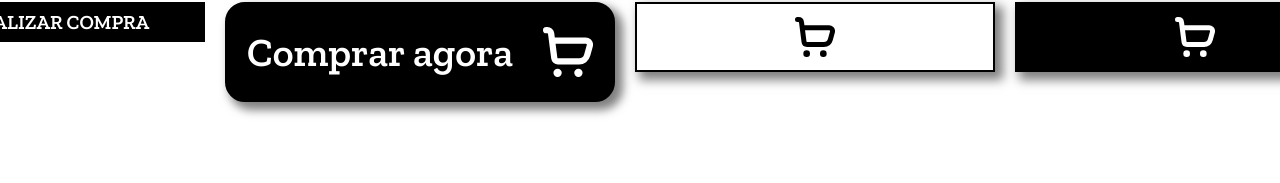
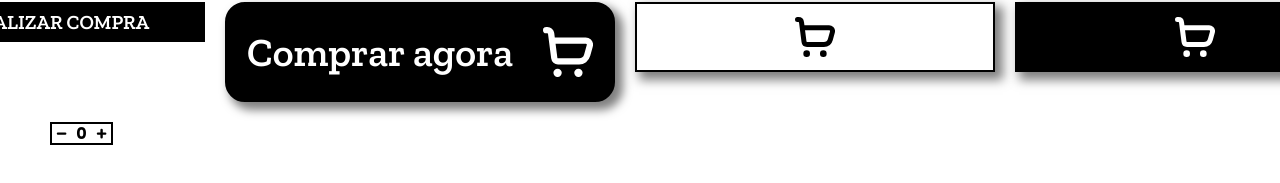
Before and after one commit to Scalco7/ecoomerce-web, a Next.js app: page /components in a window 1280 px wide. Shown: the part 227-410 px from the top of the page. Built offline with nearby package versions, Linux system fonts and the light colour scheme.

Commit message:
product Quantity input

```diff
--- a/src/app/components/page.tsx
+++ b/src/app/components/page.tsx
@@ -3,9 +3,13 @@
 import CartCount from "@/components/atoms/cartCount/cartCount";
 import PriceTag from "@/components/atoms/priceTag/priceTag";
 import PrimaryButton from "@/components/atoms/primaryButton/primaryButton";
+import ProductQuantityInput from "@/components/atoms/productQuantityInput/productQuantityInput";
 import SecondaryButton from "@/components/atoms/secondaryButton/secondaryButton";
+import { useState } from "react";
 
 export default function Components() {
+  const [productQuantity, setProductQuantity] = useState(0);
+
   return (
     <main>
       <h2>Aqui vão ter vários components</h2>
@@ -127,6 +131,23 @@ export default function Components() {
             }}
           />
         </div>
+
+        <div
+          style={{
+            display: "flex",
+            gap: "20px",
+            width: "100%",
+          }}
+        >
+          <ProductQuantityInput
+            fontSize={16}
+            quantity={productQuantity}
+            onChange={(value: number) => {
+              setProductQuantity(value);
+              console.log("mudou quantidade - ", value);
+            }}
+          />
+        </div>
       </div>
     </main>
   );
--- a/src/components/atoms/cartCount/cartCount.tsx
+++ b/src/components/atoms/cartCount/cartCount.tsx
@@ -1,5 +1,4 @@
 import { Anton } from "next/font/google";
-import Image from "next/image";
 import styles from "./style.module.css";
 import CartIcon from "../cartIcon/cartIcon";
 
--- /dev/null
+++ b/src/components/atoms/productQuantityInput/productQuantityInput.tsx
@@ -0,0 +1,49 @@
+import styles from "./styles.module.css";
+import { Poppins } from "next/font/google";
+import PlusIcon from "../plusIcon/plusIcon";
+import MinusIcon from "../minusIcon/minusIcon";
+
+interface ProductQuantityInputProps {
+  fontSize: number;
+  quantity: number;
+  onChange: (newValue: number) => void;
+}
+
+const poppins = Poppins({
+  weight: "700",
+  subsets: ["latin"],
+  display: "swap",
+});
+
+export default function ProductQuantityInput({
+  fontSize,
+  quantity,
+  onChange,
+}: ProductQuantityInputProps) {
+  const iconsHeight = fontSize * 1.2;
+
+  function handleDecrease() {
+    if (quantity > 0) onChange(quantity - 1);
+  }
+
+  function handleIncrease() {
+    if (quantity < 99) onChange(quantity + 1);
+  }
+
+  return (
+    <main className={styles.main}>
+      <section className={styles.changeSection} onClick={handleDecrease}>
+        <MinusIcon height={iconsHeight} />
+      </section>
+      <section
+        className={`${poppins.className} ${styles.text}`}
+        style={{ fontSize: fontSize, width: fontSize * 1.3 }}
+      >
+        {quantity}
+      </section>
+      <section className={styles.changeSection} onClick={handleIncrease}>
+        <PlusIcon height={iconsHeight} />
+      </section>
+    </main>
+  );
+}
--- /dev/null
+++ b/src/components/atoms/productQuantityInput/styles.module.css
@@ -0,0 +1,21 @@
+.main {
+  position: relative;
+  display: flex;
+  height: fit-content;
+  align-items: center;
+  border: 2px solid black;
+  color: black;
+}
+
+.changeSection {
+  display: flex;
+  border: none;
+  position: relative;
+  width: fit-content;
+  height: 100%;
+  cursor: pointer;
+}
+
+.text {
+  text-align: center;
+}
```
